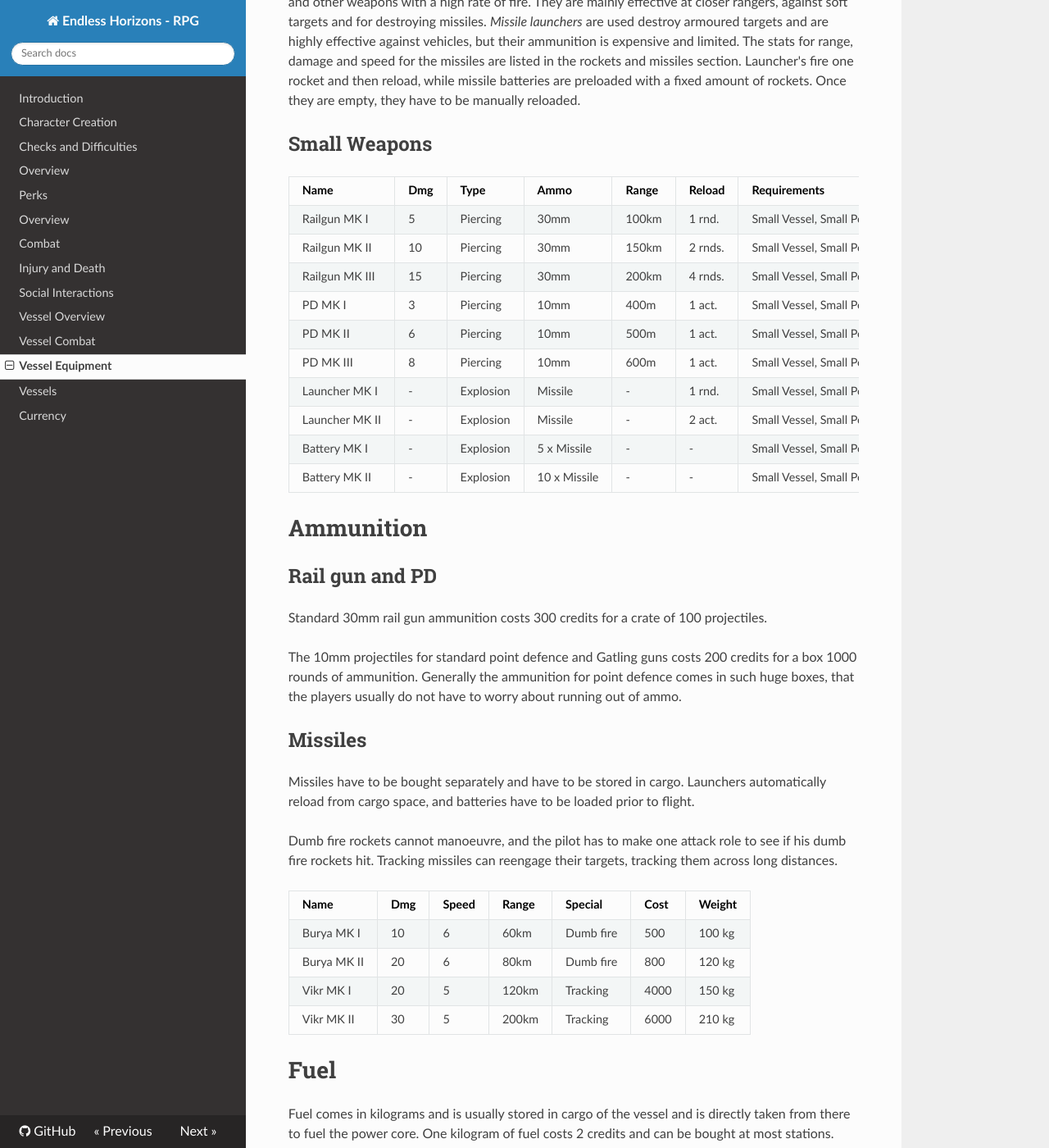
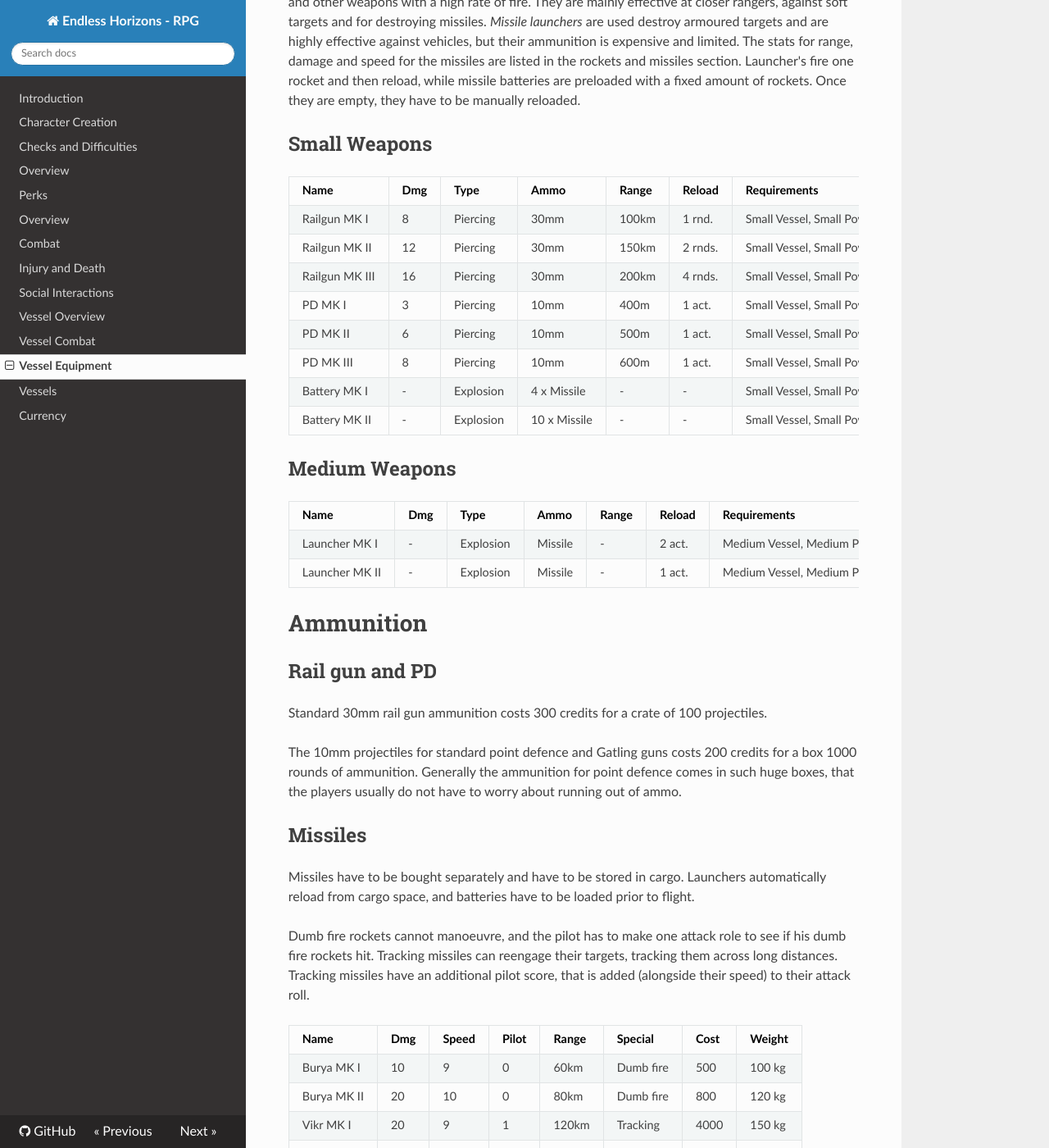
Before and after one commit to ehrpg/rules, an MkDocs documentation site: the page built from docs/vesselequipment.md, in a window 1280 px wide and 1400 px high, scrolled down 2054 px. Shown: the whole window at 82% size. Built offline with MkDocs 1.6.1, drawn with Linux system fonts in a browser that asks for light colours; nearby versions of some CDN libraries; old or Windows-style settings are respelled for this version of MkDocs.

Commit message:
Balance weapons

```diff
--- a/docs/vesselequipment.md
+++ b/docs/vesselequipment.md
@@ -7,9 +7,9 @@ in the penalty to speed.
 
 | Name                | Armour    | Requirements         |  Speed   |  Cost
 |---------------------|-----------|----------------------|----------|---------
-| Small Armour MK I   | 6         | Small Vessel         | -1       | 5000
-| Small Armour MK II  | 12        | Small Vessel         | -2       | 7000
-| Small Armour MK III | 18        | Small Vessel         | -3       | 9000
+| Small Armour MK I   | 4         | Small Vessel         | -1       | 5000
+| Small Armour MK II  | 6         | Small Vessel         | -2       | 7000
+| Small Armour MK III | 8         | Small Vessel         | -3       | 9000
 
 # Power Cores
 
@@ -87,16 +87,22 @@ are empty, they have to be manually reloaded.
 
 | Name            | Dmg | Type      | Ammo    | Range  | Reload | Requirements                          | Special  | Cost
 |-----------------|---- |-----------|---------|--------|--------|---------------------------------------|----------|------
-| Railgun MK I    | 5   | Piercing  | 30mm    | 100km  | 1 rnd. | Small Vessel, Small Power Core MK I   |          |  2000
-| Railgun MK II   | 10  | Piercing  | 30mm    | 150km  | 2 rnds.| Small Vessel, Small Power Core MK II  |          |  4000
-| Railgun MK III  | 15  | Piercing  | 30mm    | 200km  | 4 rnds.| Small Vessel, Small Power Core MK III |          | 10000
+| Railgun MK I    | 8   | Piercing  | 30mm    | 100km  | 1 rnd. | Small Vessel, Small Power Core MK I   |          |  2000
+| Railgun MK II   | 12  | Piercing  | 30mm    | 150km  | 2 rnds.| Small Vessel, Small Power Core MK II  |          |  4000
+| Railgun MK III  | 16  | Piercing  | 30mm    | 200km  | 4 rnds.| Small Vessel, Small Power Core MK III | -1 Speed | 10000
 | PD MK I         | 3   | Piercing  | 10mm    | 400m   | 1 act. | Small Vessel, Small Power Core MK I   | 10 Burst |  1000
 | PD MK II        | 6   | Piercing  | 10mm    | 500m   | 1 act. | Small Vessel, Small Power Core MK II  | 10 Burst |  4000
-| PD MK III       | 8   | Piercing  | 10mm    | 600m   | 1 act. | Small Vessel, Small Power Core MK III | 15 Burst |  6000
-| Launcher MK I   | -   | Explosion | Missile | -      | 1 rnd. | Small Vessel, Small Power Core MK I   |          |  5000
-| Launcher MK II  | -   | Explosion | Missile | -      | 2 act. | Small Vessel, Small Power Core MK II  |          | 10000
-| Battery MK I    | -   | Explosion |  5 x Missile | - | -      | Small Vessel, Small Power Core MK I   | No reload|  3000
-| Battery MK II   | -   | Explosion | 10 x Missile | - | -      | Small Vessel, Small Power Core MK II  | No reload|  6000
+| PD MK III       | 8   | Piercing  | 10mm    | 600m   | 1 act. | Small Vessel, Small Power Core MK III | 15 Burst            |  6000
+| Battery MK I    | -   | Explosion |  4 x Missile | - | -      | Small Vessel, Small Power Core MK I   | No reload, -1 Speed |  3000
+| Battery MK II   | -   | Explosion | 10 x Missile | - | -      | Small Vessel, Small Power Core MK II  | No reload, -2 Speed |  6000
+
+## Medium Weapons
+
+| Name            | Dmg | Type      | Ammo    | Range  | Reload | Requirements                          | Special  | Cost
+|-----------------|---- |-----------|---------|--------|--------|---------------------------------------|----------|------
+| Launcher MK I   | -   | Explosion | Missile | -      | 2 act. | Medium Vessel, Medium Power Core MK I |          |  5000
+| Launcher MK II  | -   | Explosion | Missile | -      | 1 act. | Medium Vessel, Medium Power Core MK II|          | 10000
+
 
 # Ammunition
 
@@ -118,14 +124,16 @@ be loaded prior to flight.
 
 Dumb fire rockets cannot manoeuvre, and the pilot has to make one attack
 role to see if his dumb fire rockets hit. Tracking missiles can reengage
-their targets, tracking them across long distances.
+their targets, tracking them across long distances. Tracking missiles have
+an additional pilot score, that is added (alongside their speed) to their
+attack roll.
 
-| Name        | Dmg  | Speed | Range   | Special    | Cost   | Weight
-|-------------|------|-------|---------|------------|--------|-------------
-| Burya MK I  | 10   | 6     | 60km    | Dumb fire  |  500   | 100 kg
-| Burya MK II | 20   | 6     | 80km    | Dumb fire  |  800   | 120 kg
-| Vikr MK I   | 20   | 5     | 120km   | Tracking   | 4000   | 150 kg
-| Vikr MK II  | 30   | 5     | 200km   | Tracking   | 6000   | 210 kg
+| Name        | Dmg  | Speed | Pilot | Range   | Special    | Cost   | Weight
+|-------------|------|-------|-------|---------|------------|--------|----------
+| Burya MK I  | 10   | 9     | 0     | 60km    | Dumb fire  |  500   | 100 kg
+| Burya MK II | 20   | 10    | 0     | 80km    | Dumb fire  |  800   | 120 kg
+| Vikr MK I   | 20   | 9     | 1     | 120km   | Tracking   | 4000   | 150 kg
+| Vikr MK II  | 30   | 10    | 2     | 200km   | Tracking   | 6000   | 210 kg
 
 # Fuel
 
```
